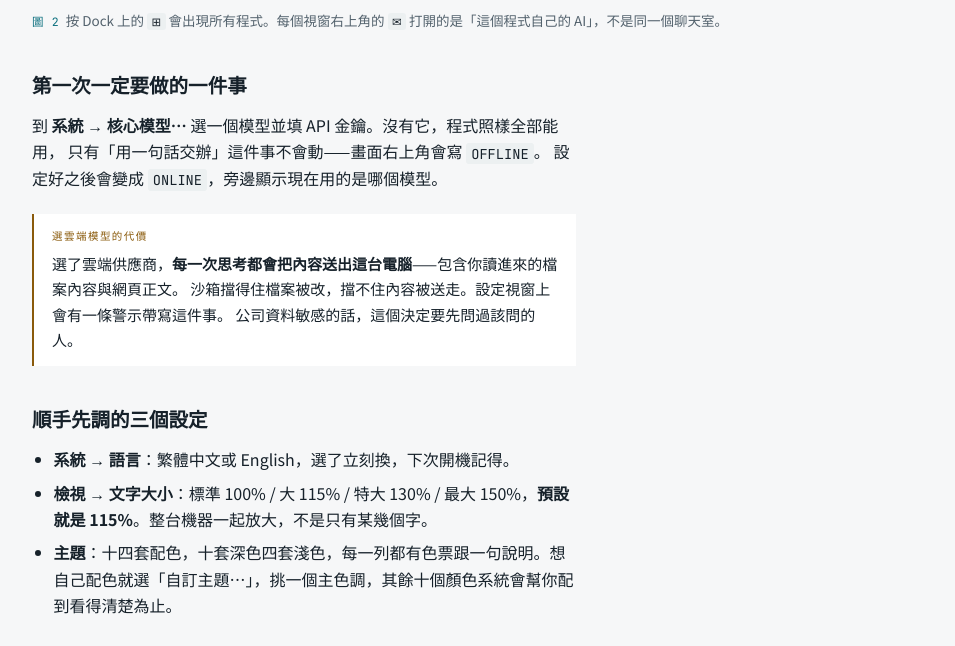
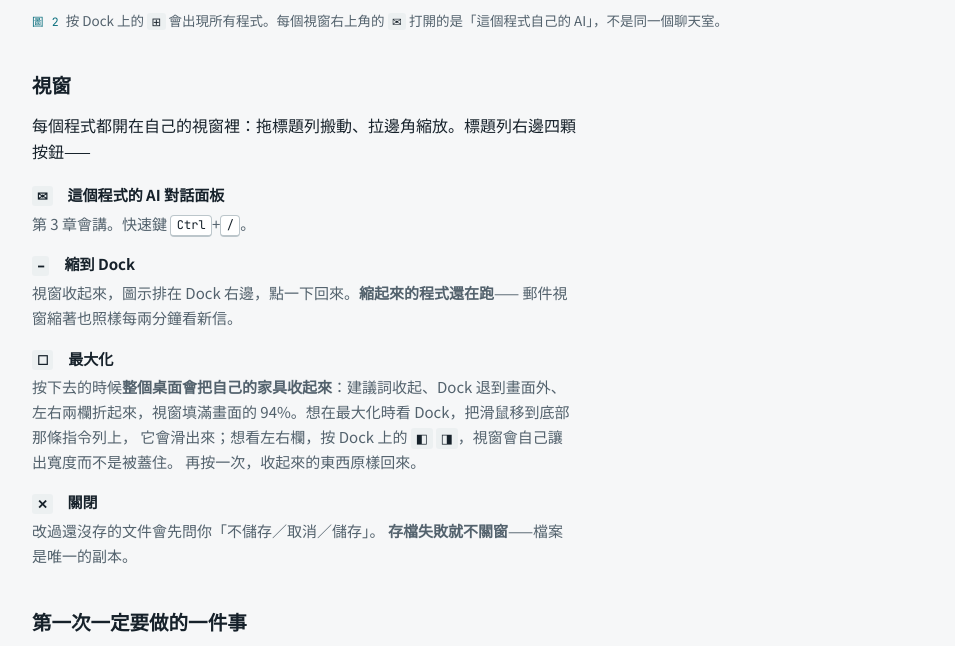
Before and after one commit to Cary5031/AI-OS, an Electron app: page manual/使用手冊.html in a window 1600 px wide. Shown: the part 2402-3048 px from the top of the page, without its empty margins (466-1421 px from the left). Drawn offline with Linux system fonts and the light colour scheme.

Commit message:
版本說明補齊第 93 到 106 項，手冊補上視窗控制
上一個提交裡的 1.0.26 只講了 .pptx，而那一版實際上會一起出貨的是從第 93 項開始
累積下來的十四項——1.0.25 的說明寫在 2026-09-12，之後的東西一條都沒有進去。
出貨時使用者打開「系統 → 版本說明」只會看到簡報那三句，公司信箱、郵件待辦、
排程不再無人時發問、最大化，全部不存在。

所以 1.0.26 從 5 條擴成 16 條，照 HANDOVER 第 93–106 項寫：

- 郵件的第二個來源（O365 網頁信箱）：不問密碼、唯讀、分頁可以關掉、背景續期
- 信件恢復原始排版，以及遠端圖片與連結那兩個刻意的取捨
- 搜尋看內文、附件另存到沙箱、十個字的短編號與 aios-mail: 連結
- 新信每兩分鐘自己進來，沒有新信時完全不出聲，縮起來的視窗照樣在看
- 新程式「郵件待辦」：一條規則就是一句話；它不猜網域，也承認自己沒讀的部分
- 排程在沒有人的時候當場拒絕並說怎麼改，而不是等一個沒人按的視窗
- 縮到 Dock 的視窗不再消失；最大化從蓋住 38% 變成 94%
- 輸出上限送出前先夾住，被拒絕的那一次會被讀；注意力預算跟著模型走
- App Forge 的回合上限不再當「修不修得好」的裁判

每一條都說了它在修什麼，因為「新增 X」對讀的人沒有用——他要知道的是以前會怎樣。

手冊補上第 1 章的「視窗」一節。標題列那四顆按鈕原本一顆都沒講，而縮到 Dock 的
程式還在跑（郵件縮著也照樣每兩分鐘看新信）、最大化會把桌面家具收起來、存檔失敗
就不關窗，這三件都是天天會碰到而且會讓人意外的。版本行同步到 v1.0.26。

Co-Authored-By: Claude Opus 5 (1M context) <noreply@anthropic.com>

```diff
--- a/manual/使用手冊.html
+++ b/manual/使用手冊.html
@@ -595,6 +595,25 @@ html { scroll-behavior: smooth; }
     <figcaption><span class="fignum">圖 2</span>按 Dock 上的 <code>⊞</code> 會出現所有程式。每個視窗右上角的 <code>✉</code> 打開的是「這個程式自己的 AI」，不是同一個聊天室。</figcaption>
   </figure>
 
+  <h3>視窗</h3>
+
+  <p>每個程式都開在自己的視窗裡：拖標題列搬動、拉邊角縮放。標題列右邊四顆按鈕——</p>
+  <dl class="defs">
+    <dt><code>✉</code>　這個程式的 AI 對話面板</dt>
+    <dd>第 3 章會講。快速鍵 <kbd>Ctrl</kbd>+<kbd>/</kbd>。</dd>
+    <dt><code>–</code>　縮到 Dock</dt>
+    <dd>視窗收起來，圖示排在 Dock 右邊，點一下回來。<strong>縮起來的程式還在跑</strong>——
+      郵件視窗縮著也照樣每兩分鐘看新信。</dd>
+    <dt><code>☐</code>　最大化</dt>
+    <dd>按下去的時候<strong>整個桌面會把自己的家具收起來</strong>：建議詞收起、Dock 退到畫面外、
+      左右兩欄折起來，視窗填滿畫面的 94%。想在最大化時看 Dock，把滑鼠移到底部那條指令列上，
+      它會滑出來；想看左右欄，按 Dock 上的 <code>◧</code> <code>◨</code>，視窗會自己讓出寬度而不是被蓋住。
+      再按一次，收起來的東西原樣回來。</dd>
+    <dt><code>✕</code>　關閉</dt>
+    <dd>改過還沒存的文件會先問你「不儲存／取消／儲存」。
+      <strong>存檔失敗就不關窗</strong>——檔案是唯一的副本。</dd>
+  </dl>
+
   <h3>第一次一定要做的一件事</h3>
 
   <p>
```
Also changed, not shown: app/release-notes.json (+12 -1 lines).
